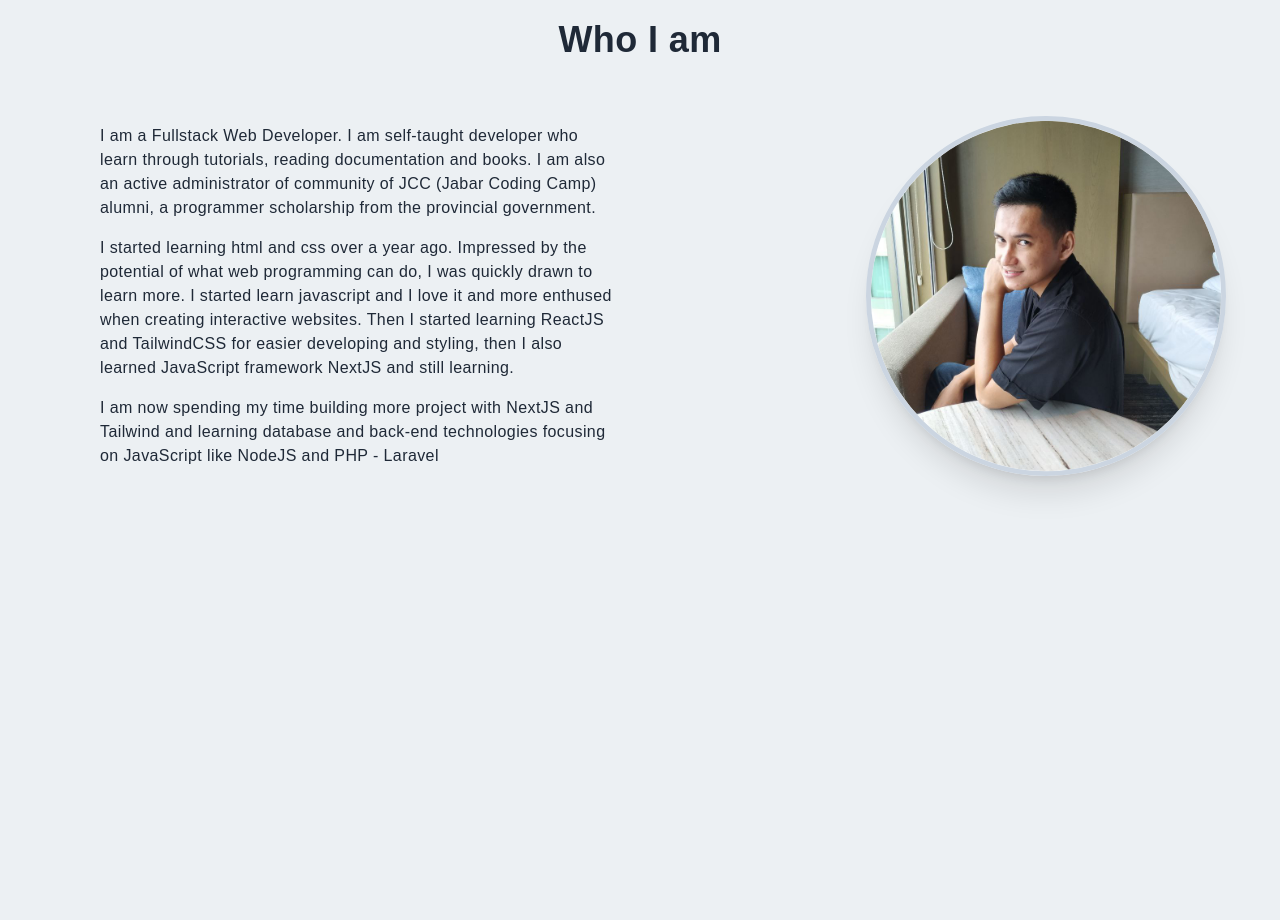
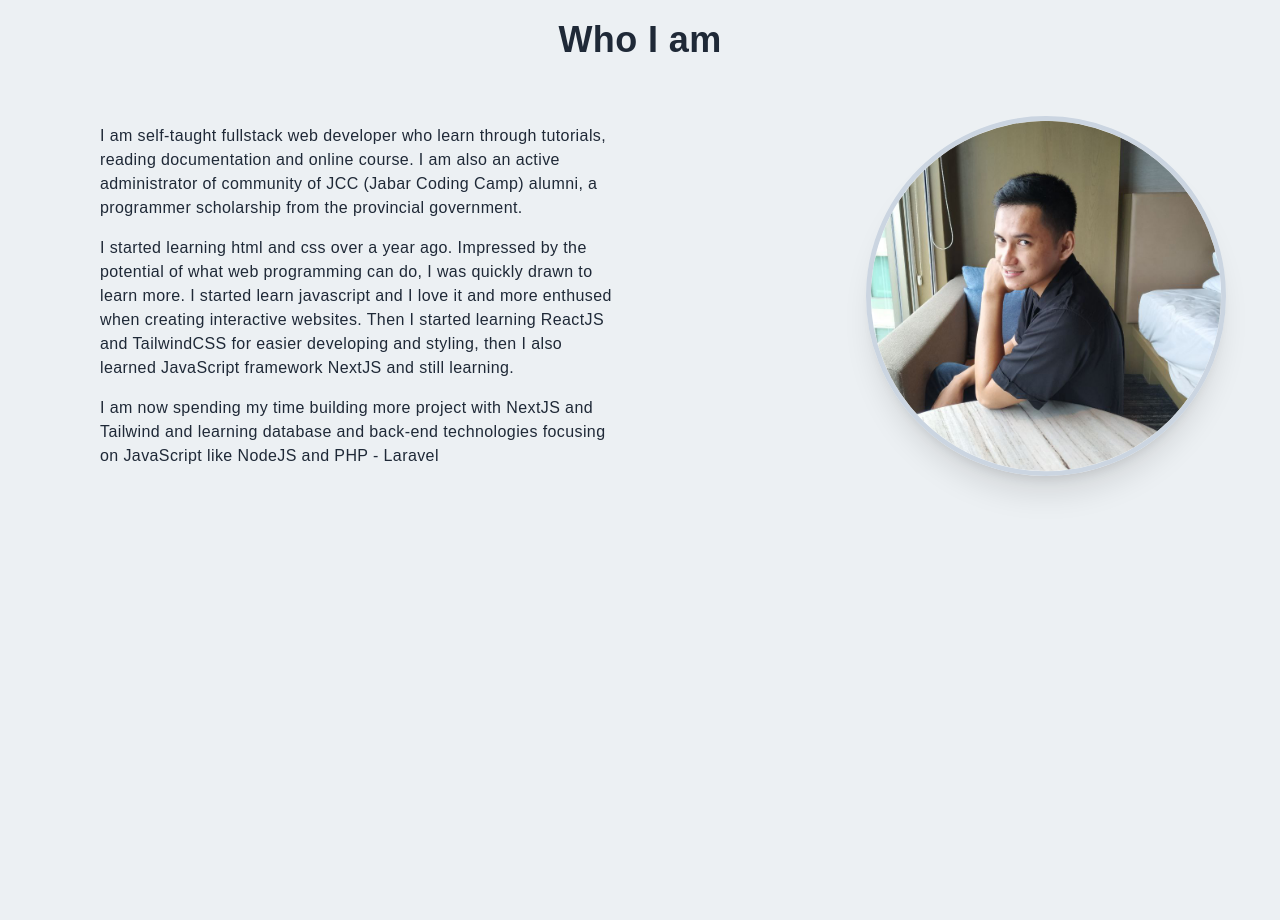
Before and after one commit to usmanlubis/usmanlubis.github.io, a Next.js app: page / in a window 1280 px wide. Shown: the part 1000-1920 px from the top of the page. Built offline with nearby package versions, Linux system fonts and the light colour scheme.

Commit message:
fix grammar in about section

```diff
--- a/components/About.jsx
+++ b/components/About.jsx
@@ -10,9 +10,9 @@ function About() {
         <div className="grid md:grid-cols-2 justify-center gap-4 items-center">
           <div className="md:w-[100] md:text-sm lg:text-base px-4">
             <p>
-              I am a Fullstack Web Developer. I am self-taught developer
+              I am self-taught fullstack web developer
               who learn through tutorials, reading documentation
-              and books. I am also an active administrator of community
+              and online course. I am also an active administrator of community
               of JCC (Jabar Coding
               Camp) alumni, a programmer scholarship from the provincial
               government.
```
